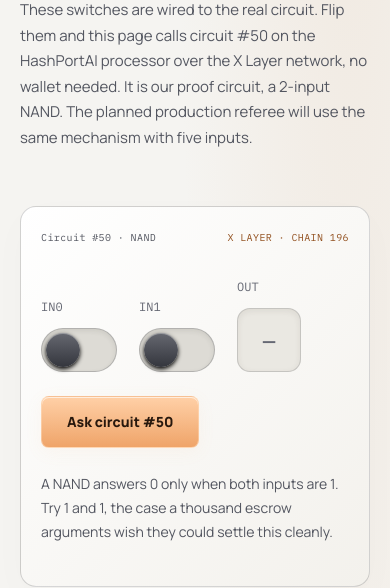
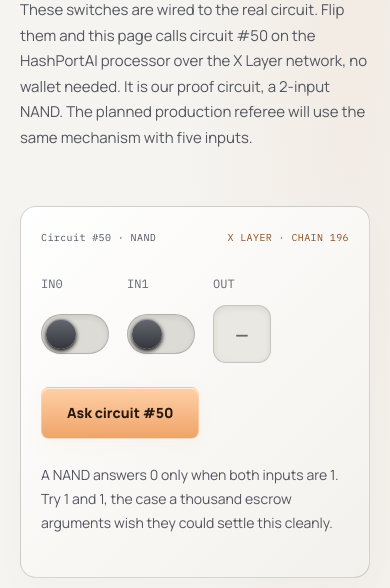
Before and after one commit to Jacksonx28/nandorrefund, a plain HTML site: page bench.html in a window 390 px wide. Shown: the part 265-853 px from the top of the page. Drawn offline with nearby package versions, Linux system fonts and the light colour scheme.

Commit message:
Fix bench OUT alignment on mobile

```diff
--- a/style.css
+++ b/style.css
@@ -2077,3 +2077,18 @@ body, body > nav, .card, .panel, .settlement, .outcome-console, .outcome-choice,
 @media(max-width:500px) {
   .pins { flex-wrap: wrap; gap: 22px; }
 }
+
+/* Bench pin alignment fix (2026-11-26): labels share one line, the 44px
+   toggles are centred against the 64px lamp, and the row never wraps on
+   mobile, which is what scattered OUT on narrow screens. */
+.pins { align-items: start; }
+.pin { display: flex; flex-direction: column; }
+.pin .toggle { margin-top: 10px; }
+@media(max-width:500px) {
+  .pins { flex-wrap: nowrap; gap: 18px; margin-top: 26px; }
+  .toggle { width: 68px; height: 40px; }
+  .toggle:after { width: 30px; height: 30px; }
+  .toggle.on:after { transform: translateX(30px); }
+  .pin .toggle { margin-top: 9px; }
+  .lamp { width: 58px; height: 58px; font-size: 24px; }
+}
```
